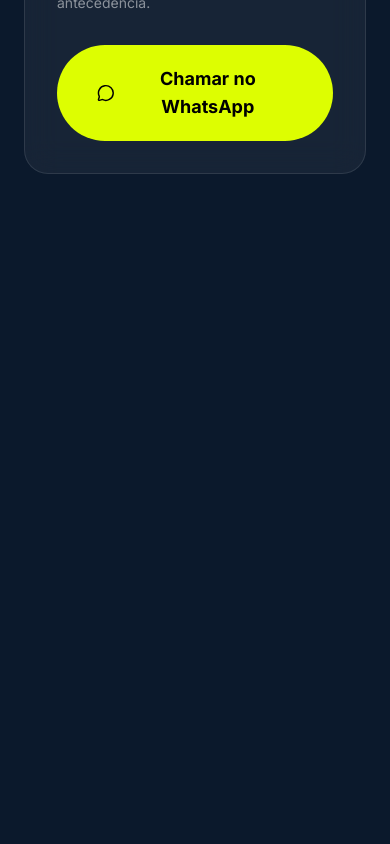
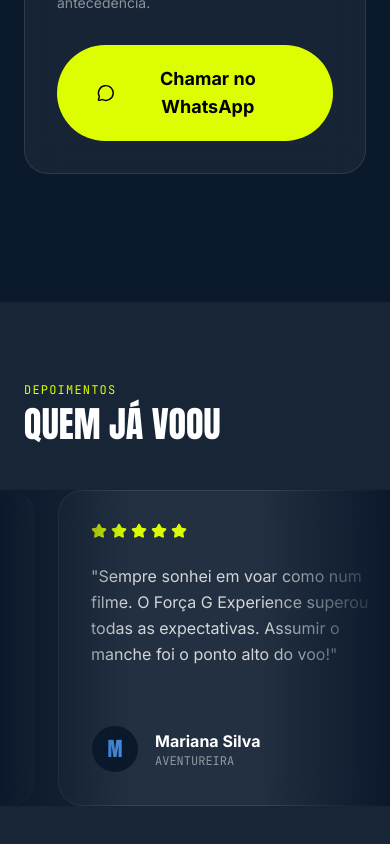
Before and after one commit to lucasolasz/lp-forca-g-experience, a Next.js app: page / in a window 390 px wide. Shown: the part 6194-7038 px from the top of the page. Before the commit the page ends 6496 px from the top, so only its background shows below. Built offline with nearby package versions, Linux system fonts and the light colour scheme.

Commit message:
Inclui depoimentos

```diff
--- /dev/null
+++ b/Pages/Depoimentos/index.tsx
@@ -0,0 +1,56 @@
+import { InfiniteMarquee } from "@/components/InfiniteMarquee";
+import { SectionTitle } from "@/components/SectionTitle";
+import { TESTIMONIALS } from "@/constants/constants";
+import { Star } from "lucide-react";
+
+const Depoimentos = () => {
+  return (
+    <section className="py-20 bg-white/5 overflow-hidden">
+      <div className="max-w-7xl mx-auto px-6 mb-12">
+        <SectionTitle subtitle="Depoimentos">Quem Já Voou</SectionTitle>
+      </div>
+
+      <div className="relative w-full flex overflow-hidden">
+        {/* Gradient Masks for smooth fade on edges */}
+        <div className="absolute left-0 top-0 bottom-0 w-32 bg-linear-to-r from-brand-navy to-transparent z-10 pointer-events-none" />
+        <div className="absolute right-0 top-0 bottom-0 w-32 bg-linear-to-l from-brand-navy to-transparent z-10 pointer-events-none" />
+
+        <InfiniteMarquee>
+          {/* Double the array for infinite scroll effect */}
+          {[...TESTIMONIALS, ...TESTIMONIALS].map((testimonial, i) => (
+            <div
+              key={i}
+              className="glass p-8 rounded-3xl flex flex-col w-[350px] md:w-[400px] shrink-0"
+            >
+              <div className="flex gap-1 mb-6">
+                {[...Array(testimonial.rating)].map((_, j) => (
+                  <Star
+                    key={j}
+                    size={16}
+                    className="text-brand-accent fill-brand-accent"
+                  />
+                ))}
+              </div>
+              <p className="text-white/80 leading-relaxed mb-8 grow">
+                {`"${testimonial.text}"`}
+              </p>
+              <div className="flex items-center gap-4">
+                <div className="w-12 h-12 rounded-full bg-brand-navy border border-white/10 flex items-center justify-center font-display text-xl text-brand-sky shrink-0">
+                  {testimonial.name.charAt(0)}
+                </div>
+                <div>
+                  <div className="font-bold">{testimonial.name}</div>
+                  <div className="text-xs text-white/50 font-mono uppercase">
+                    {testimonial.role}
+                  </div>
+                </div>
+              </div>
+            </div>
+          ))}
+        </InfiniteMarquee>
+      </div>
+    </section>
+  );
+};
+
+export { Depoimentos };
--- a/app/page.tsx
+++ b/app/page.tsx
@@ -1,3 +1,4 @@
+import { Depoimentos } from "@/Pages/Depoimentos";
 import { Hero } from "@/Pages/Hero";
 import { Nav } from "@/Pages/Nav";
 import { Pricing } from "@/Pages/Pricing";
@@ -16,6 +17,7 @@
       <ThePilot />
       <Repertorio />
       <Pricing />
+      <Depoimentos />
     </div>
   );
 }
--- /dev/null
+++ b/components/InfiniteMarquee/index.tsx
@@ -0,0 +1,82 @@
+"use client";
+
+import React, { useEffect, useRef, useState } from "react";
+import { motion, useMotionValue, useAnimationFrame } from "framer-motion";
+
+interface InfiniteMarqueeProps {
+  children: React.ReactNode;
+}
+
+const InfiniteMarquee = ({ children }: InfiniteMarqueeProps) => {
+  const baseX = useMotionValue(0);
+  const [contentWidth, setContentWidth] = useState(0);
+  const measureRef = useRef<HTMLDivElement>(null);
+  const directionFactor = useRef<number>(-1);
+  const [isHovered, setIsHovered] = useState(false);
+  const [isDragging, setIsDragging] = useState(false);
+
+  useEffect(() => {
+    if (!measureRef.current) return;
+
+    const updateWidth = () => {
+      if (measureRef.current) {
+        // Divide por 2 assumindo que o conteúdo será duplicado para o loop
+        setContentWidth(measureRef.current.scrollWidth / 2);
+      }
+    };
+
+    updateWidth();
+
+    const observer = new ResizeObserver(updateWidth);
+    observer.observe(measureRef.current);
+
+    return () => observer.disconnect();
+  }, [children]);
+
+  useAnimationFrame((t, delta) => {
+    if (contentWidth === 0) return;
+
+    let moveBy = 0;
+    if (!isHovered && !isDragging) {
+      // Velocidade base (50px por segundo) ajustada pelo delta do frame
+      moveBy = directionFactor.current * 50 * (delta / 1000);
+    }
+
+    let currentX = baseX.get() + moveBy;
+
+    // Lógica de reset para o loop infinito
+    if (currentX <= -contentWidth) {
+      currentX += contentWidth;
+    } else if (currentX > 0) {
+      currentX -= contentWidth;
+    }
+
+    baseX.set(currentX);
+  });
+
+  return (
+    <motion.div
+      ref={measureRef}
+      className="flex gap-6 w-max px-6 cursor-grab active:cursor-grabbing touch-pan-y select-none"
+      style={{ x: baseX }}
+      drag="x"
+      dragConstraints={{ left: -contentWidth * 2, right: contentWidth }}
+      dragElastic={0}
+      dragMomentum={false}
+      onDragStart={() => setIsDragging(true)}
+      onDragEnd={(e, info) => {
+        setIsDragging(false);
+        if (info.velocity.x > 0) directionFactor.current = 1;
+        if (info.velocity.x < 0) directionFactor.current = -1;
+      }}
+      onHoverStart={() => setIsHovered(true)}
+      onHoverEnd={() => setIsHovered(false)}
+    >
+      {/* Renderiza o conteúdo duas vezes para criar o efeito visual de continuidade */}
+      {children}
+      {children}
+    </motion.div>
+  );
+};
+
+export { InfiniteMarquee };
```
